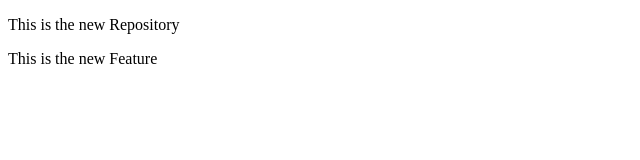
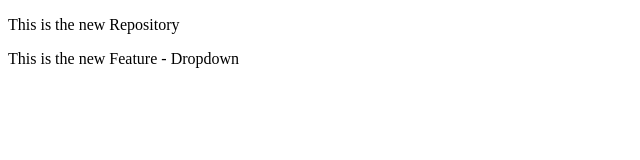
Before and after one commit to avishek-dalui-personal/localRepo, a plain HTML site: page index.html in a window 1280 px wide. Shown: the full height of the page, 0-640 px from the left. Drawn offline with Linux system fonts and the light colour scheme.

Commit message:
Add Dropdown

```diff
--- a/index.html
+++ b/index.html
@@ -7,6 +7,6 @@
   </head>
   <body>
     <p>This is the new Repository</p>
-    <p>This is the new Feature</p>
+    <p>This is the new Feature - Dropdown</p>
   </body>
 </html>
```
